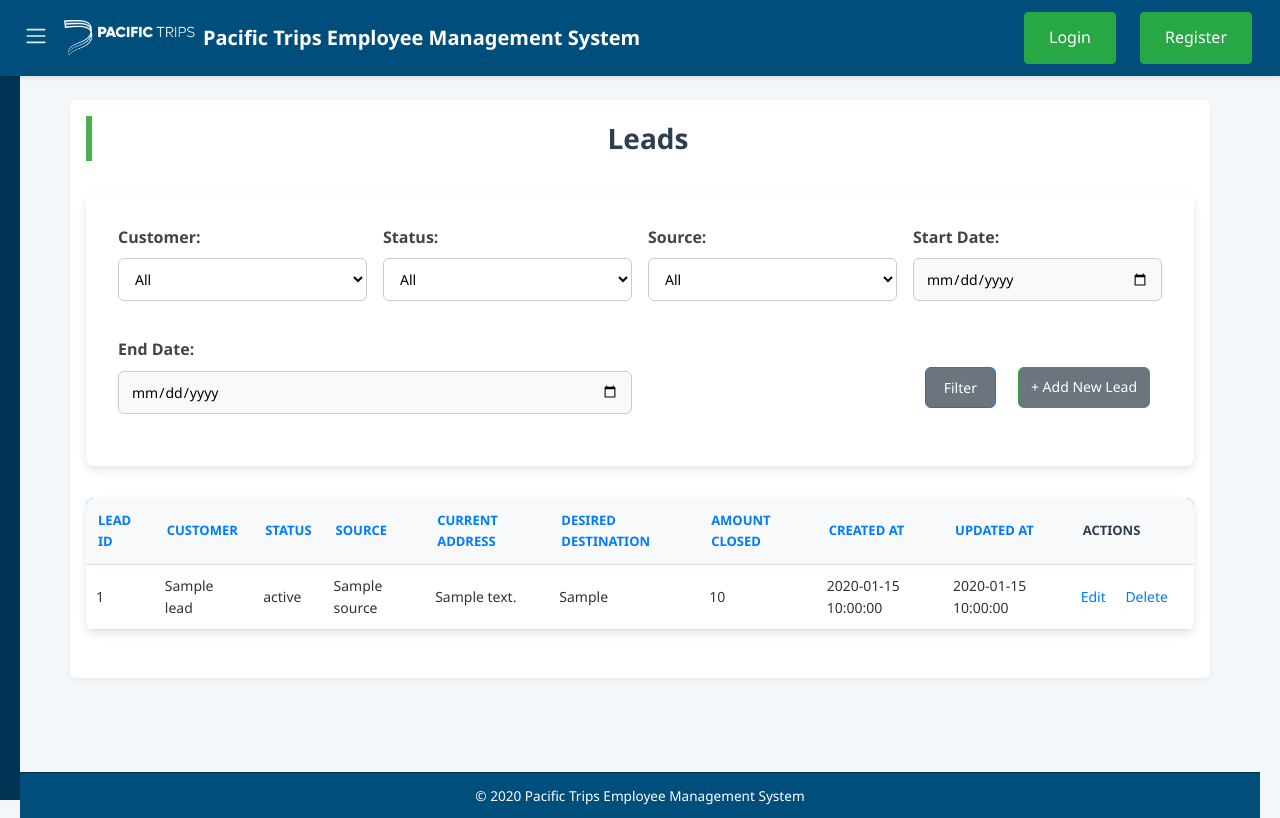
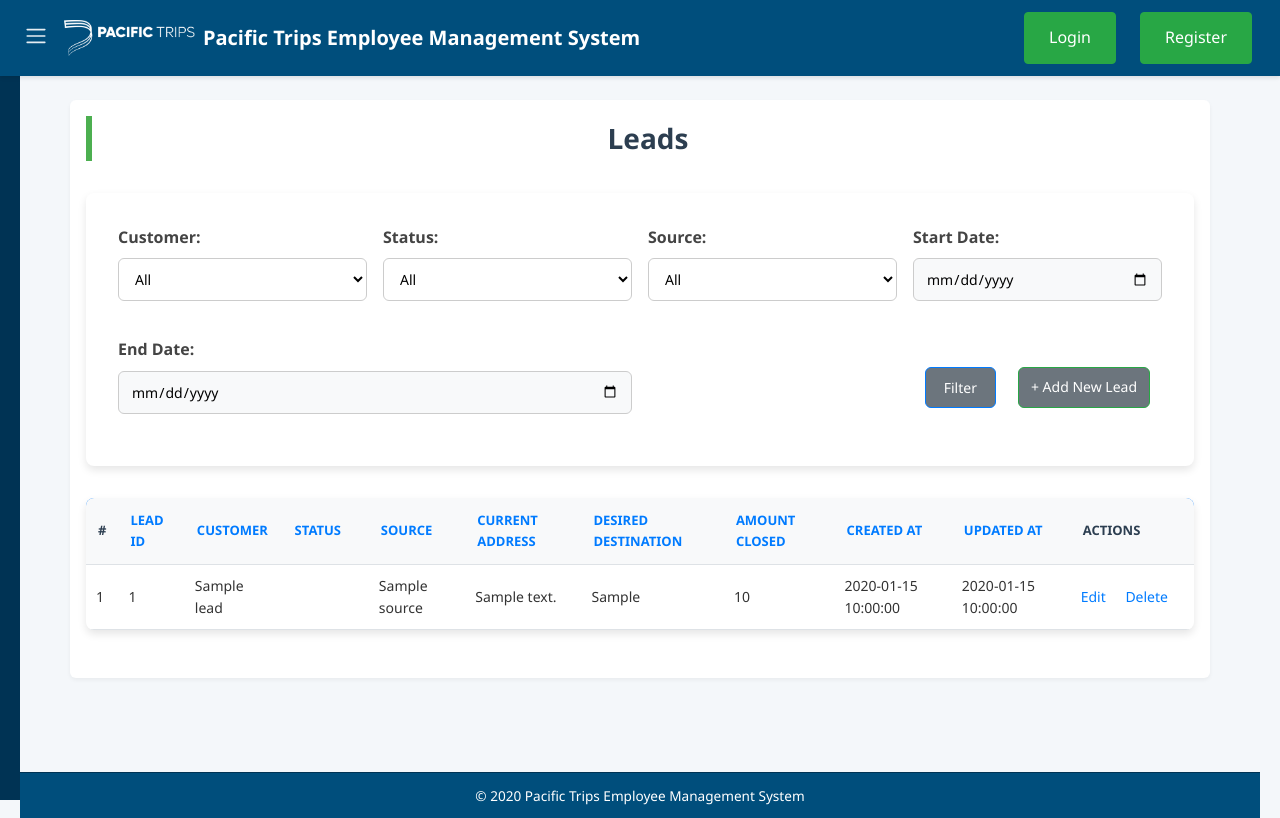
Before and after one commit to shahzaibjanjua25/pacific-trips-flask, a Flask app: template templates/leads.html in a window 1280 px wide. Shown: the top 818 px of the page. Run offline with Flask 3, Linux system fonts and the light colour scheme; the template is opened without the code that fills it: most values are stand-ins (such as "Sample title", 1, 10 or a date in 2020).

Commit message:
fixing all3

```diff
--- a/templates/leads.html
+++ b/templates/leads.html
@@ -65,6 +65,7 @@
 <table>
     <thead>
         <tr>
+            <th>#</th>
             <th><a href="{{ url_for('leads', sort_by='employeeLeadId', sort_order='desc' if sort_by == 'employeeLeadId' and sort_order == 'asc' else 'asc', **filters) }}">Lead ID</a></th>
             {% if session.role == 'admin' %}
             <th><a href="{{ url_for('leads', sort_by='emp_name', sort_order='desc' if sort_by == 'emp_name' and sort_order == 'asc' else 'asc', **filters) }}">Employee</a></th>
@@ -83,12 +84,13 @@
     <tbody>
         {% for lead in leads %}
         <tr>
+            <td>{{ loop.index }}</td>
             <td>{{ lead.employeeLeadId }}</td>
             {% if session.role == 'admin' %}
             <td>{{ lead.emp_name }}</td>
             {% endif %}
             <td>{{ lead.cust_name }}</td>
-            <td>{{ lead.status }}</td>
+            <td><span class="status-badge {{ lead.status|lower }}">{{ lead.status }}</span></td>
             <td>{{ lead.source }}</td>
             <td>{{ lead.currentAddress }}</td>
             <td>{{ lead.desiredDestination }}</td>
@@ -105,7 +107,7 @@
 </table>
 
 <style>
-/* Form Container */
+/* Form Styling */
 form {
     max-width: 1200px;
     margin: 2rem auto;
@@ -118,7 +120,6 @@
     gap: 1rem;
 }
 
-/* Form Heading */
 h2 {
     font-size: 1.75rem;
     font-weight: 600;
@@ -128,13 +129,11 @@
     width: 100%;
 }
 
-/* Form Group Styling */
 form div {
     flex: 1 1 200px;
     margin-bottom: 1.25rem;
 }
 
-/* Label Styling */
 label {
     display: block;
     font-size: 1rem;
@@ -143,7 +142,6 @@
     margin-bottom: 0.5rem;
 }
 
-/* Input and Select Styling */
 input[type="date"],
 select {
     width: 100%;
@@ -162,7 +160,6 @@
     outline: none;
 }
 
-/* Form Buttons Container */
 .form-buttons {
     display: flex;
     justify-content: flex-end;
@@ -171,7 +168,6 @@
     width: 100%;
 }
 
-/* Button Styling */
 .btn {
     padding: 0.75rem 1.5rem;
     font-size: 1rem;
@@ -251,7 +247,26 @@
     text-decoration: underline;
 }
 
-/* Responsive Design */
+/* Status Badge Styling */
+.status-badge {
+    padding: 0.4em 0.75em;
+    border-radius: 20px;
+    color: white;
+    font-weight: bold;
+    font-size: 0.9rem;
+    display: inline-block;
+    text-transform: capitalize;
+}
+
+.status-badge.pending { background-color: #ffc107; }       /* Yellow */
+.status-badge.contacted { background-color: #17a2b8; }     /* Teal Blue */
+.status-badge.lost { background-color: #dc3545; }          /* Red */
+.status-badge.willing { background-color: #6f42c1; }       /* Purple */
+.status-badge.paid { background-color: #28a745; }          /* Green */
+.status-badge.refund { background-color: #fd7e14; }        /* Orange */
+.status-badge.confirmed { background-color: #007bff; }     /* Blue */
+
+/* Responsive */
 @media (max-width: 768px) {
     form {
         flex-direction: column;
```
